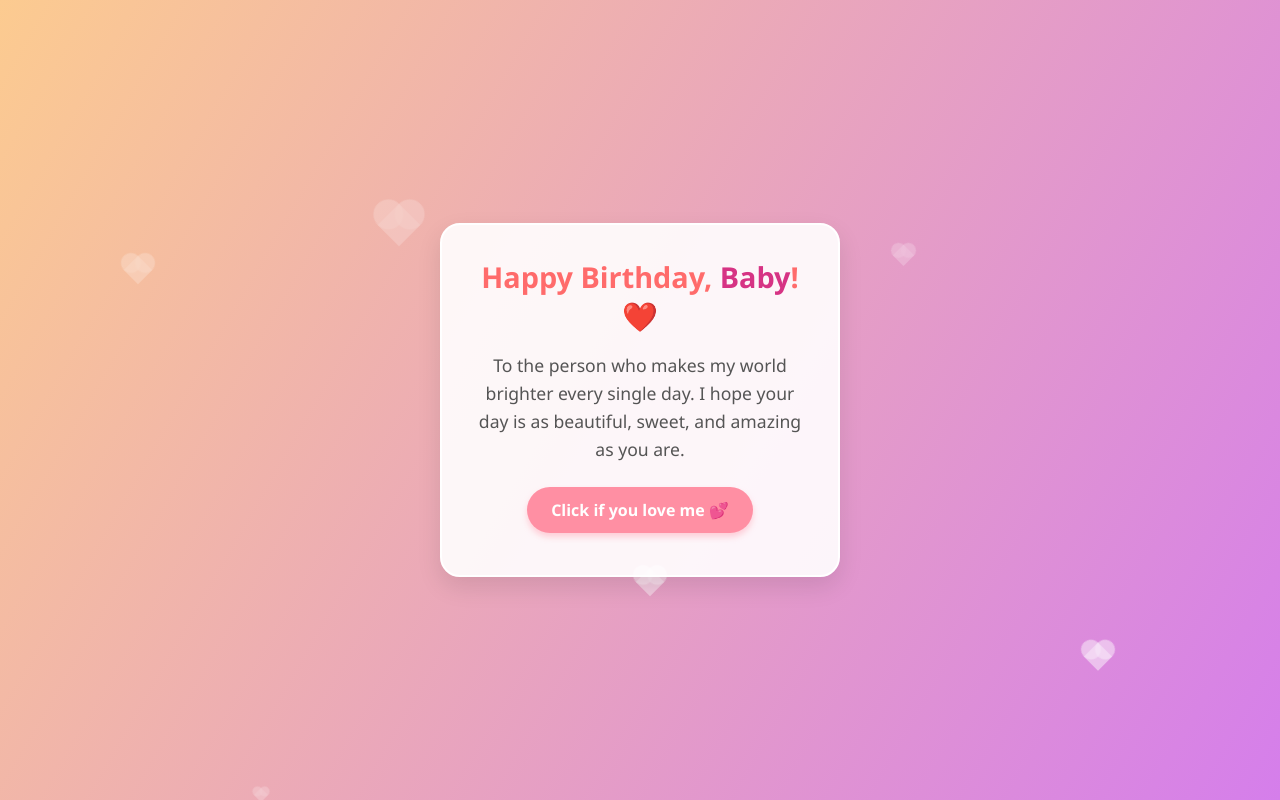
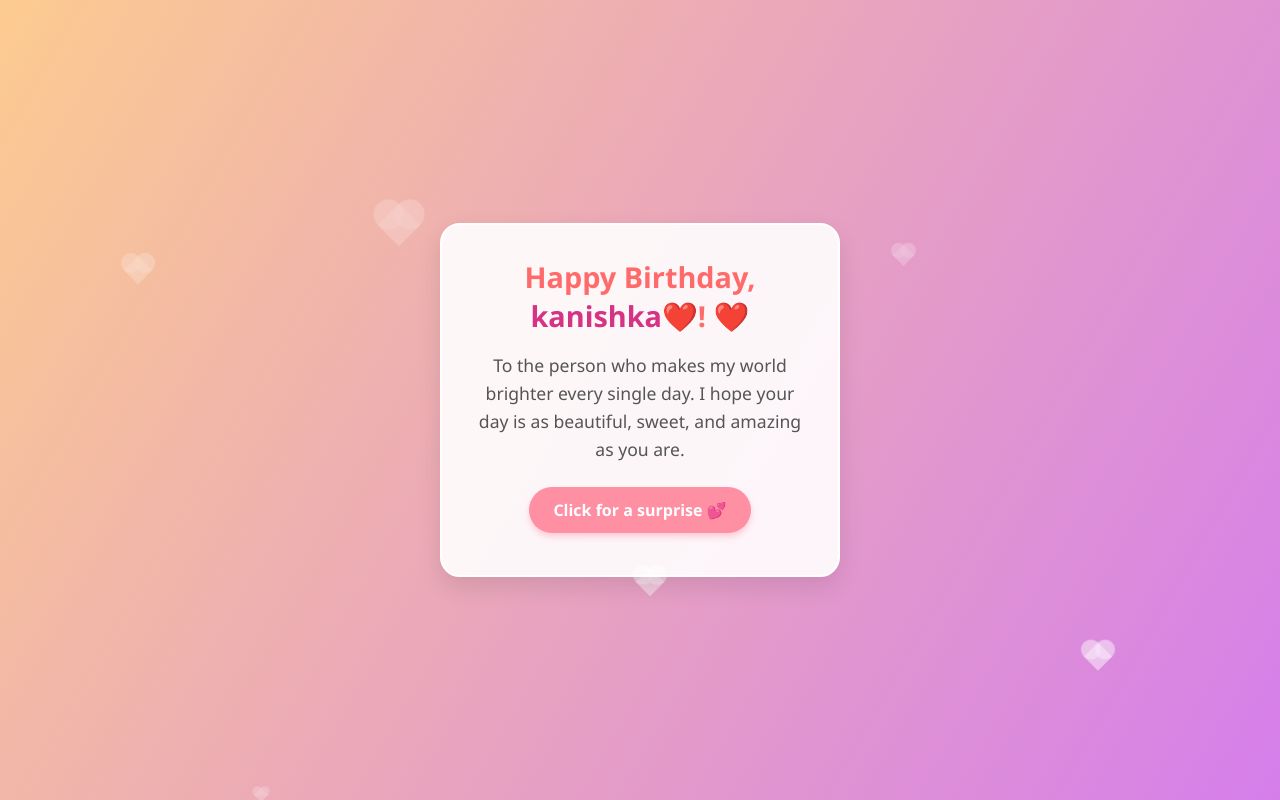
Before and after one commit to mksharma2031/birthday-site, a plain HTML site: page index.html in a window 1280 px wide. Drawn offline with Linux system fonts and the light colour scheme.

Commit message:
Add files via upload

```diff
--- a/index.html
+++ b/index.html
@@ -177,7 +177,7 @@
 
     <div class="card">
         <div class="header">
-            <h1>Happy Birthday, <span class="highlight">Baby</span>! ❤️</h1>
+            <h1>Happy Birthday, <span class="highlight">kanishka❤️</span>! ❤️</h1>
         </div>
 
         <div class="message">
@@ -189,10 +189,10 @@
 
         <div class="interaction">
             <input type="checkbox" id="click-me">
-            <label for="click-me" class="btn">Click if you love me 💕</label>
+            <label for="click-me" class="btn">Click for a surprise 💕</label>
 
             <div class="hidden-surprise">
-                <p>Yay! I love you more! 🌹<br>
+                <p>i hope u always remember how much i love you 💕🌹<br>
                 Let's make this year the best one yet.</p>
             </div>
         </div>
```
